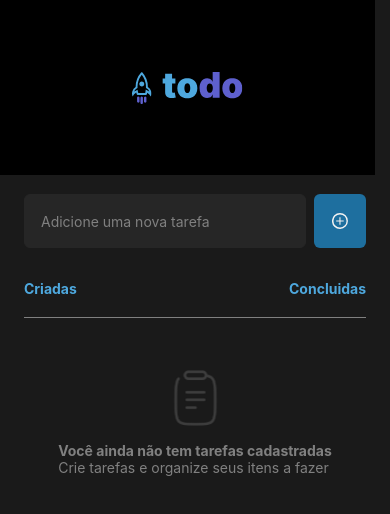
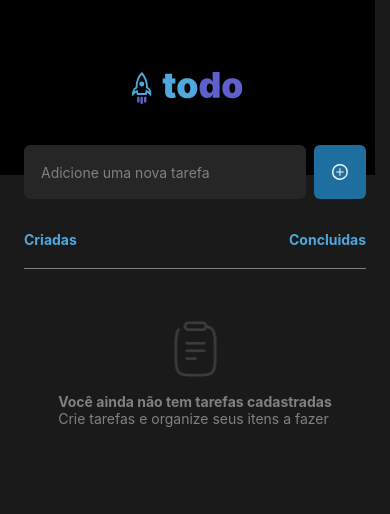
Before and after one commit to MikaelMarceniuk/todos-app-mobile, a React Native app: screen / in a window 390 px wide. Shown: the top 514 px of the page. Built offline with nearby package versions, Linux system fonts and the light colour scheme.

Commit message:
feat: Fix Keyboard pushing TodoList

```diff
--- a/src/components/appContainer.tsx
+++ b/src/components/appContainer.tsx
@@ -38,6 +38,7 @@ const styles = StyleSheet.create({
   },
   content: {
     paddingHorizontal: 24,
+    paddingTop: 145,
 
     flex: 1,
     gap: 32,
--- a/src/components/todoList.tsx
+++ b/src/components/todoList.tsx
@@ -35,7 +35,7 @@ const TodoList: React.FC = () => {
 const styles = StyleSheet.create({
   container: {
     width: '100%',
-    minHeight: 370,
+    flex: 1,
     gap: 20,
   },
   header: {
```
